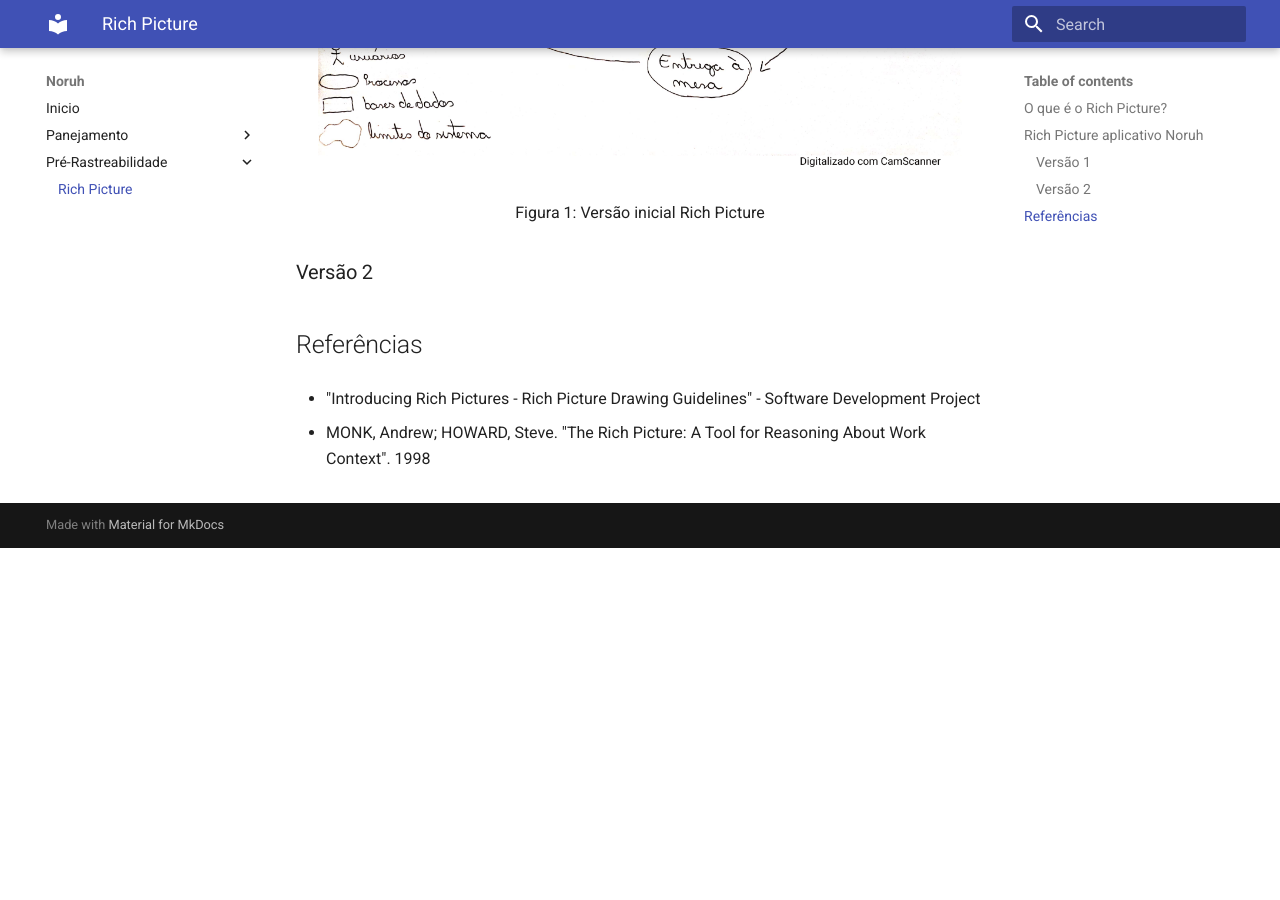
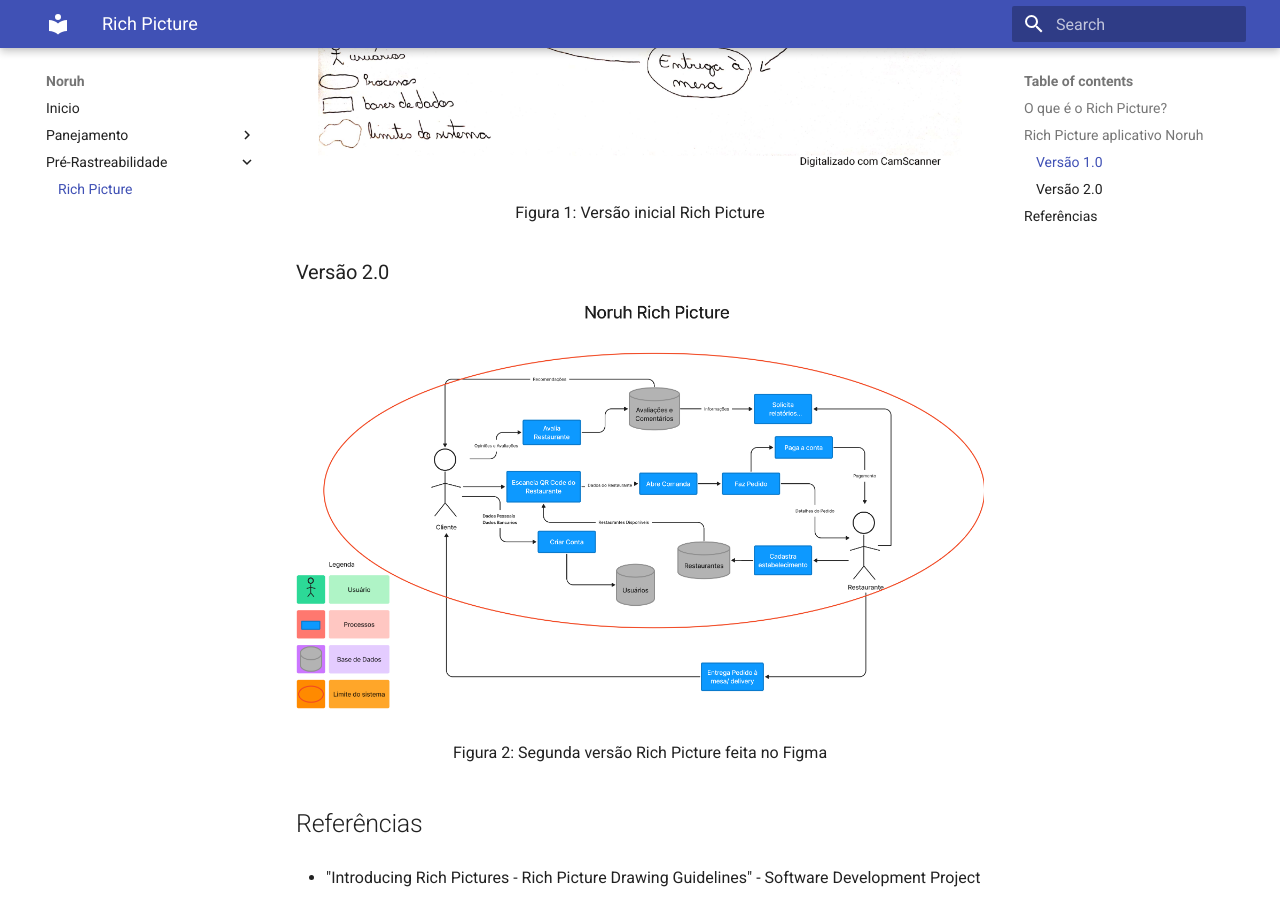
Before and after one commit to Thiab394/2022.1-Noruh, an MkDocs documentation site: the page built from docs/pre-rastreabilidade/RichPicture.md, in a window 1280 px wide and 900 px high, scrolled down 780 px. Built offline with MkDocs 1.6.1 and Material for MkDocs 9.7.7, drawn with Linux system fonts in a browser that asks for light colours; before the commit the page ends 1328 px from its top, so only the background shows below that.

Commit message:
Adicionando rich picture V2

```diff
--- a/docs/pre-rastreabilidade/RichPicture.md
+++ b/docs/pre-rastreabilidade/RichPicture.md
@@ -5,7 +5,7 @@
 &emsp;&emsp;É uma ferramenta para analisar problemas e expressar idéias de maneira informal. Ela ajuda a identificar todos os stakeholders, suas preocupações e alguns detalhes da estrutura de sistemas. Com isso, nós começamos com uma versão mais simples do desenho, utilizando apenas papel e caneta, para então começarmos a evoluí-lo.
 
 ## Rich Picture aplicativo Noruh
-### Versão 1
+### Versão 1.0
 
 ![Rich Picture de baixa fidelidade](../assets/richPictures/RichPictureV1.png)
 
@@ -13,8 +13,13 @@
 Figura 1: Versão inicial Rich Picture
 </center>
 
-### Versão 2
+### Versão 2.0
 
+![Rich Picture versão 2](../assets/richPictures/RichPictureV2.1.png)
+
+<center>
+Figura 2: Segunda versão Rich Picture feita no Figma
+</center>
 ## Referências
 - "Introducing Rich Pictures - Rich Picture Drawing Guidelines" - Software Development Project
 
```
Also changed, not shown: docs/assets/richPictures/RichPictureV2.1.png (added).
